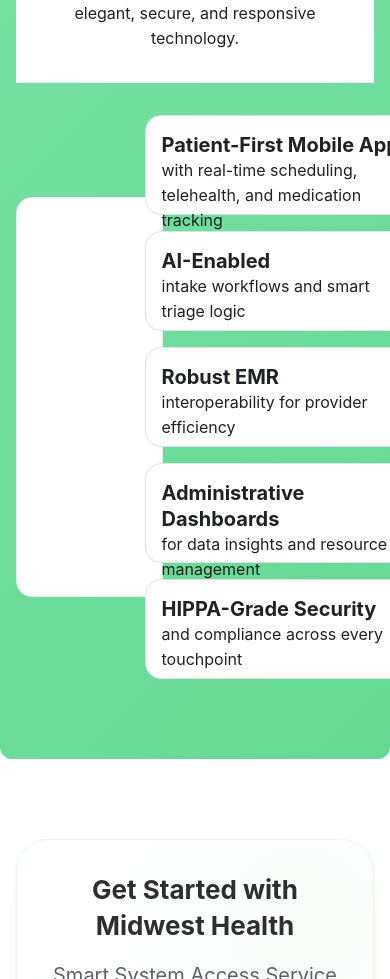
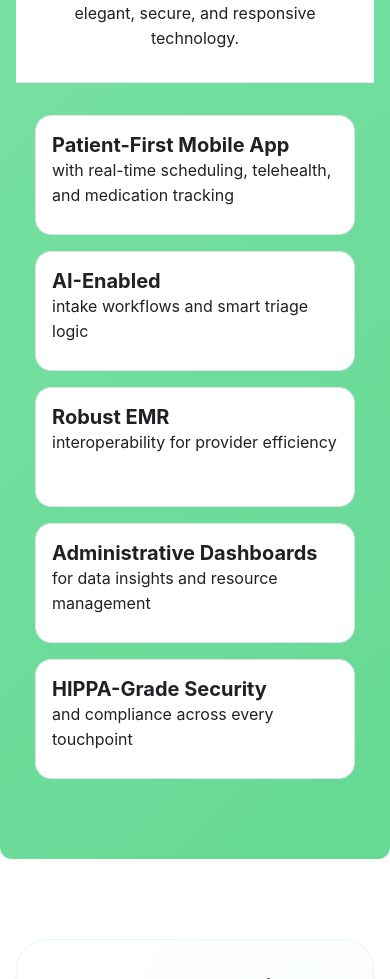
Before and after one commit to BennyXie/Altheros-Capital, a React (Create React App) app in the folder client/: page / in a window 390 px wide. Shown: the part 2829-3808 px from the top of the page. Built offline with nearby package versions, Linux system fonts and the light colour scheme.

Commit message:
Technologies section mobile fix

```diff
--- a/client/src/components/landing/sections/TechnologiesSection.jsx
+++ b/client/src/components/landing/sections/TechnologiesSection.jsx
@@ -91,8 +91,8 @@
           </motion.div>
 
           {/* Interactive Cards Section */}
-          <Flex justify="space-between" align="center" gap="xl">
-            <Box w="50%" style={{ display: 'flex', justifyContent: 'center' }}>
+          <Flex justify="space-between" align="center" gap="xl" className={classes.cardsContainer}>
+            <Box w="50%" className={classes.imagePreview} style={{ display: 'flex', justifyContent: 'center' }}>
               <motion.div
                 variants={fadeInUp}
                 transition={{ delay: 0.1 }}
@@ -116,7 +116,7 @@
               </motion.div>
             </Box>
 
-            <Box w="50%">
+            <Box w="50%" className={classes.cardsColumn}>
               <Stack align="center">
                 {cards.map((card, index) => (
                   <motion.div
--- a/client/src/components/landing/sections/TechnologiesSection.module.css
+++ b/client/src/components/landing/sections/TechnologiesSection.module.css
@@ -34,7 +34,7 @@
 
 .featureCard {
   width: 400px;
-  height: 100px;
+  height: 120px;
   cursor: pointer;
   background: var(--color-bg-white);
   border: 1px solid var(--color-border-light);
@@ -94,10 +94,25 @@
     padding: 0 1rem;
   }
 
+  .cardsContainer {
+    flex-direction: column !important;
+    gap: 0 !important;
+  }
+
+  .imagePreview {
+    display: none !important;
+  }
+
+  .cardsColumn {
+    width: 100% !important;
+  }
+
   .featureCard {
-    width: 100%;
-    max-width: 100%;
-    min-width: 280px;
+    width: 320px; /* Fixed width for consistency */
+    max-width: 320px;
+    min-width: 320px;
+    height: 120px; /* Increased from 100px to accommodate text better */
+    min-height: 120px; /* Ensure consistent height */
   }
 
   .appMockup {
```
